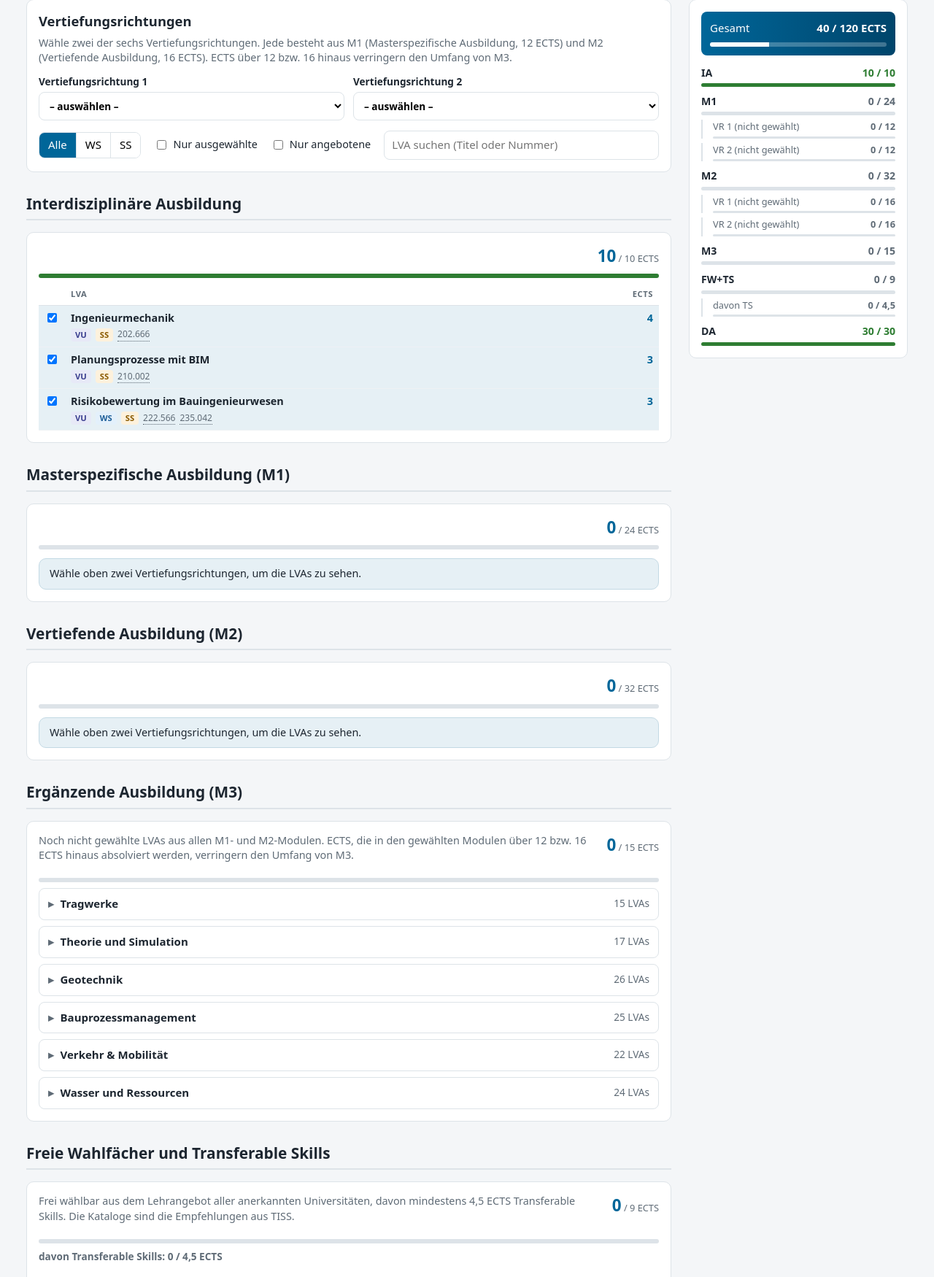
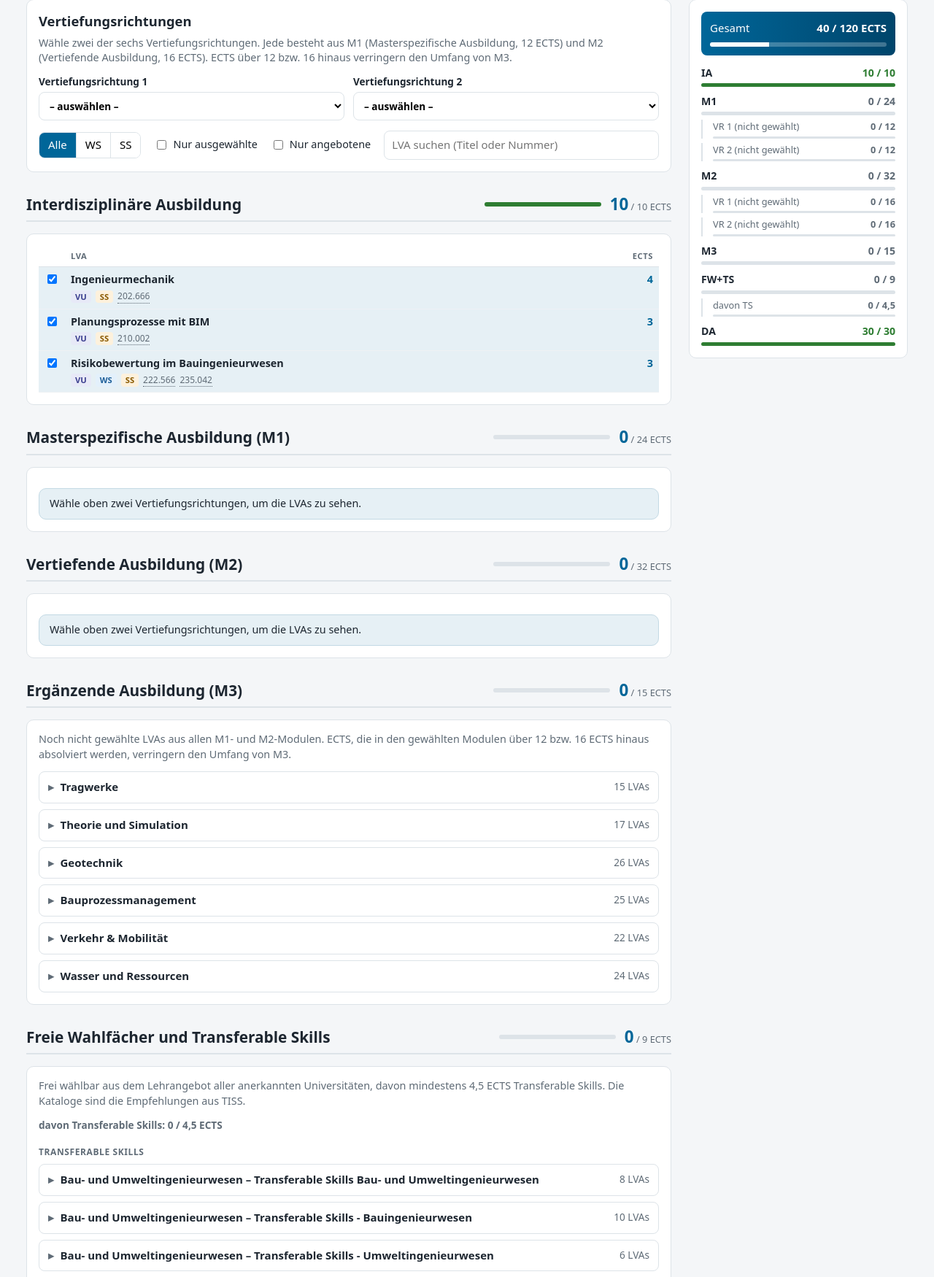
Before and after one commit to sushimako/tubi-master, a Flask app: page / in a window 1280 px wide. Shown: the part 151-1901 px from the top of the page at 73% size. Run offline with Flask 3, Linux system fonts and the light colour scheme.

Commit message:
Move progress bars into section headings
Co-Authored-By: Claude Opus 5 <noreply@anthropic.com>
Claude-Session: https://claude.ai/code/session_01Memsf5CWX4X4Cty2oU7PFU

```diff
--- a/static/app.js
+++ b/static/app.js
@@ -296,12 +296,16 @@
     return `<div class="bar${current >= required - EPS ? " done" : ""}"><span style="width:${percent}%"></span></div>`;
   }
 
-  function scoreHeader(title, current, required, hint = "") {
-    return `<header>
-        <div>${title ? `<h3>${esc(title)}</h3>` : ""}${hint ? `<p class="hint">${hint}</p>` : ""}</div>
-        <div class="score">${fmt(current)}<small> / ${fmt(required)} ECTS</small></div>
-      </header>
-      ${progressBar(current, required)}`;
+  function score(current, required) {
+    return `<div class="score">${fmt(current)}<small> / ${fmt(required)} ECTS</small></div>`;
+  }
+
+  // Only top-level module headlines carry a progress bar.
+  function sectionHead(title, current, required) {
+    return `<header class="section-head">
+        <h2>${esc(title)}</h2>
+        <div class="section-progress">${progressBar(current, required)}${score(current, required)}</div>
+      </header>`;
   }
 
   // M1 or M2, grouped by the chosen specializations.
@@ -309,14 +313,13 @@
     const modules = chosen.map((spec) => spec[level]);
     const { current, required } = evaluation.rows.find((r) => r.id === level.toUpperCase());
     const subgroups = modules.map((m, i) => `<div class="subgroup">
-        ${scoreHeader(`${chosen[i].name} (${m.id})`, evaluation.current[m.id], m.required)}
+        <header><h3>${esc(`${chosen[i].name} (${m.id})`)}</h3>${score(evaluation.current[m.id], m.required)}</header>
         ${table(m.items, m.id)}
       </div>`).join("");
     const missing = chosen.length < 2
       ? `<p class="notice">Wähle oben ${chosen.length ? "eine zweite Vertiefungsrichtung" : "zwei Vertiefungsrichtungen"}, um die LVAs zu sehen.</p>`
       : "";
-    return `<h2 class="section-title">${title}</h2>
-      <section class="card">${scoreHeader("", current, required)}${subgroups}${missing}</section>`;
+    return `${sectionHead(title, current, required)}<section class="card">${subgroups}${missing}</section>`;
   }
 
   function group(id, title, keys, category) {
@@ -347,21 +350,18 @@
     }
 
     html.push(
-      `<h2 class="section-title">${esc(C.interdisciplinary.name)}</h2>
-      <section class="card">
-        ${scoreHeader("", row("IA").current, C.interdisciplinary.required)}
-        ${table(C.interdisciplinary.items, "IA")}
-      </section>`,
+      `${sectionHead(C.interdisciplinary.name, row("IA").current, C.interdisciplinary.required)}
+      <section class="card">${table(C.interdisciplinary.items, "IA")}</section>`,
       levelSection("m1", "Masterspezifische Ausbildung (M1)", chosen),
       levelSection("m2", "Vertiefende Ausbildung (M2)", chosen),
     );
 
     const m3 = row("M3");
-    html.push(`<h2 class="section-title">Ergänzende Ausbildung (M3)</h2>
+    html.push(`${sectionHead("Ergänzende Ausbildung (M3)", m3.current, m3.required)}
       <section class="card">
-        ${scoreHeader("", m3.current, m3.required, `Noch nicht gewählte LVAs aus allen M1- und M2-Modulen.
+        <p class="hint">Noch nicht gewählte LVAs aus allen M1- und M2-Modulen.
           ECTS, die in den gewählten Modulen über 12 bzw. 16 ECTS hinaus absolviert werden, verringern den Umfang von M3.
-          ${m3.note ? `Aktuell ${esc(m3.note)}.` : ""}`)}
+          ${m3.note ? `Aktuell ${esc(m3.note)}.` : ""}</p>
         ${SPECS.filter((s) => !chosen.includes(s))
           .map((s) => group(`m3-${s.id}`, s.name, unique([...s.m1.items, ...s.m2.items]), "M3"))
           .join("")}
@@ -369,10 +369,10 @@
 
     const fw = row("FW");
     const ts = row("TS");
-    html.push(`<h2 class="section-title">Freie Wahlfächer und Transferable Skills</h2>
+    html.push(`${sectionHead("Freie Wahlfächer und Transferable Skills", fw.current, fw.required)}
       <section class="card">
-        ${scoreHeader("", fw.current, fw.required, `Frei wählbar aus dem Lehrangebot aller anerkannten Universitäten,
-          davon mindestens ${fmt(ts.required)} ECTS Transferable Skills. Die Kataloge sind die Empfehlungen aus TISS.`)}
+        <p class="hint">Frei wählbar aus dem Lehrangebot aller anerkannten Universitäten,
+          davon mindestens ${fmt(ts.required)} ECTS Transferable Skills. Die Kataloge sind die Empfehlungen aus TISS.</p>
         <p class="subscore${ts.current >= ts.required - EPS ? " done" : ""}">davon Transferable Skills: ${fmt(ts.current)} / ${fmt(ts.required)} ECTS</p>
         <h4>Transferable Skills</h4>
         ${C.catalogs.ts.map((g, i) => group(`ts-${i}`, g.name, g.items, "TS")).join("")}
--- a/static/style.css
+++ b/static/style.css
@@ -53,7 +53,6 @@ main, .sections { display: grid; gap: 16px; min-width: 0; }
   padding: 16px;
   min-width: 0;
 }
-.card > header, .subgroup > header { display: flex; justify-content: space-between; gap: 12px; align-items: flex-start; }
 .card h2 { font-size: 1.15rem; margin-bottom: 6px; }
 .card h3 { font-size: 1rem; margin-bottom: 4px; }
 .card h4 {
@@ -64,8 +63,23 @@ main, .sections { display: grid; gap: 16px; min-width: 0; }
   color: var(--muted);
 }
 
-.section-title { font-size: 1.3rem; margin-top: 12px; padding-bottom: 6px; border-bottom: 2px solid var(--line); }
+.section-head {
+  display: flex;
+  flex-wrap: wrap;
+  align-items: center;
+  justify-content: space-between;
+  gap: 4px 16px;
+  margin-top: 12px;
+  padding-bottom: 6px;
+  border-bottom: 2px solid var(--line);
+}
+.section-head h2 { font-size: 1.3rem; }
+.section-progress { display: flex; align-items: center; gap: 12px; }
+.section-progress .bar { width: 160px; margin: 0; }
 .subgroup { margin-top: 16px; padding-top: 12px; border-top: 1px solid var(--line); }
+.subgroup:first-child { margin-top: 0; padding-top: 0; border-top: 0; }
+.subgroup > header { display: flex; justify-content: space-between; align-items: baseline; gap: 12px; margin-bottom: 6px; }
+.subgroup h3 { margin: 0; }
 .subgroup .score { font-size: 1.15rem; }
 .card .notice { margin: 12px 0 0; }
 .hint { color: var(--muted); font-size: .9rem; margin: 0 0 12px; }
```
